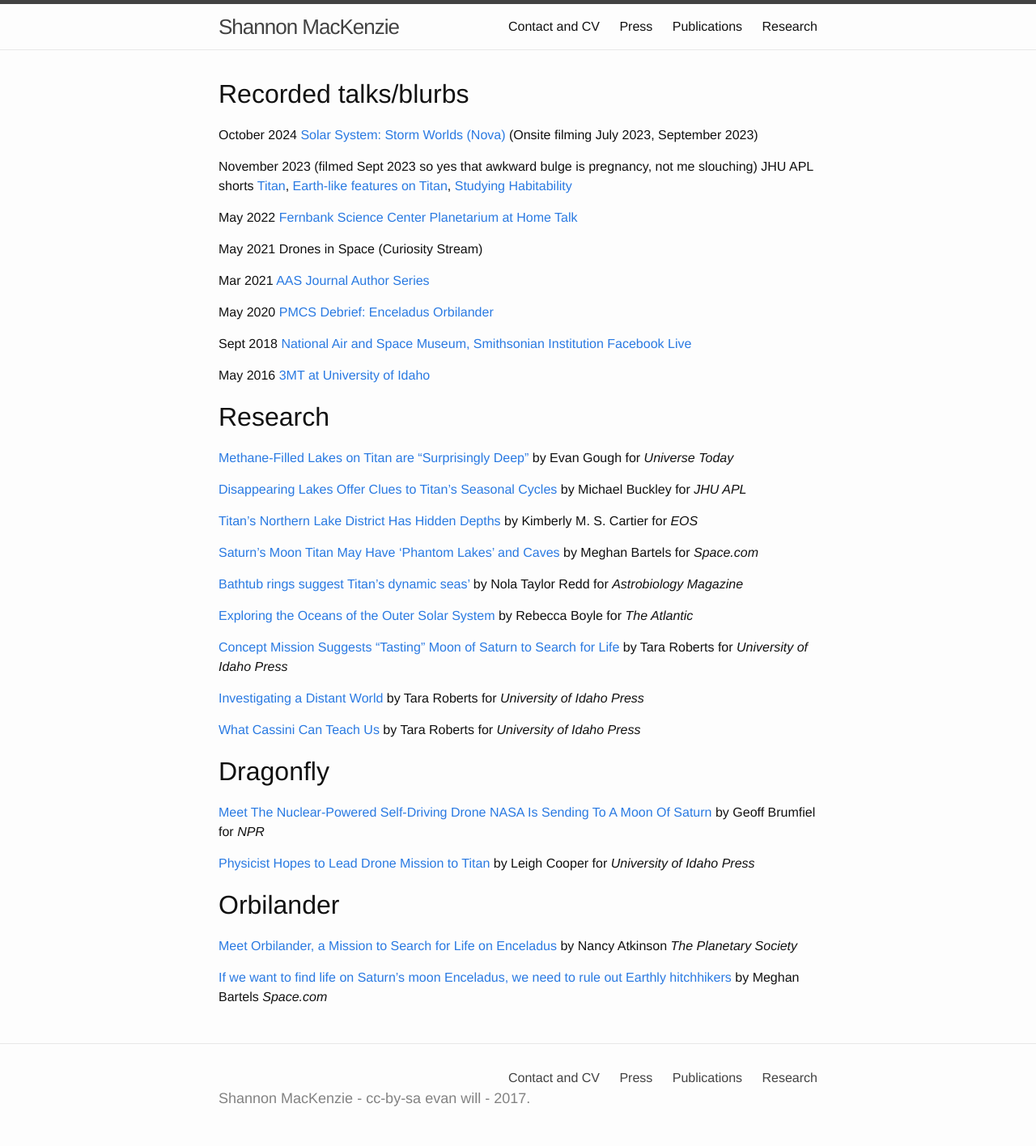
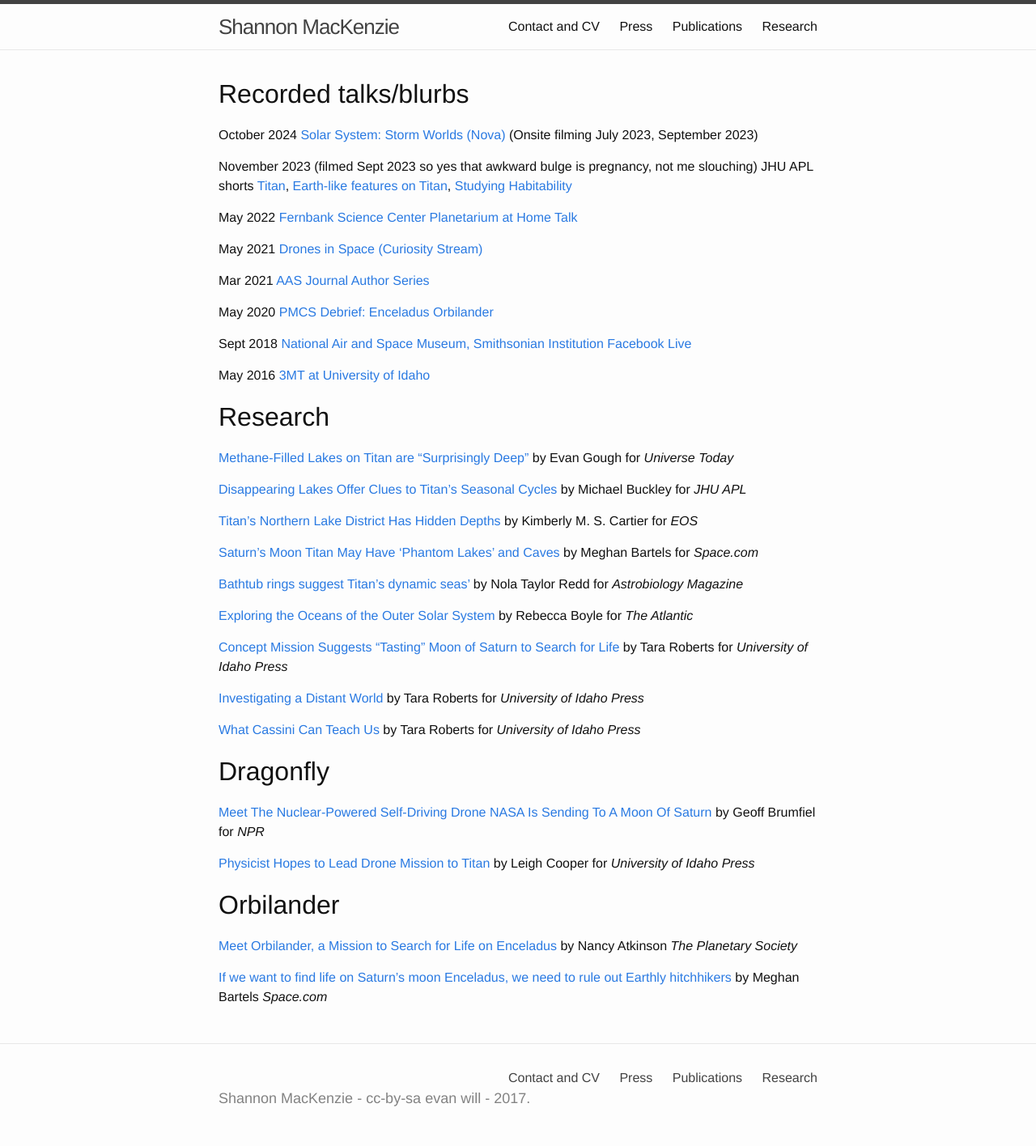
Before and after one commit to shannonmackenzie/shannonmackenzie.github.io, a Jekyll site: the page built from press.md, in a window 1280 px wide. Shown: the whole page at 81% size. Built offline with Jekyll 4.4.1, drawn with Linux system fonts in a browser that asks for light colours; some of the changed lines change nothing that is shown.

Commit message:
Update press.md

```diff
--- a/press.md
+++ b/press.md
@@ -12,7 +12,7 @@ November 2023 (filmed Sept 2023 so yes that awkward bulge is pregnancy, not me s
 
 May 2022 [Fernbank Science Center Planetarium at Home Talk](https://www.facebook.com/fernbankcenter/videos/fsc-at-home-planetarium-may-6-2022/726023108434729)
 
-May 2021 Drones in Space (Curiosity Stream)
+May 2021 [Drones in Space (Curiosity Stream)](https://www.youtube.com/watch?v=wtOMr-bsBkA&t=506s)
 
 Mar 2021 [AAS Journal Author Series](https://www.youtube.com/watch?v=rR9PB9gq55Q&ab_channel=AAS)
 
```
